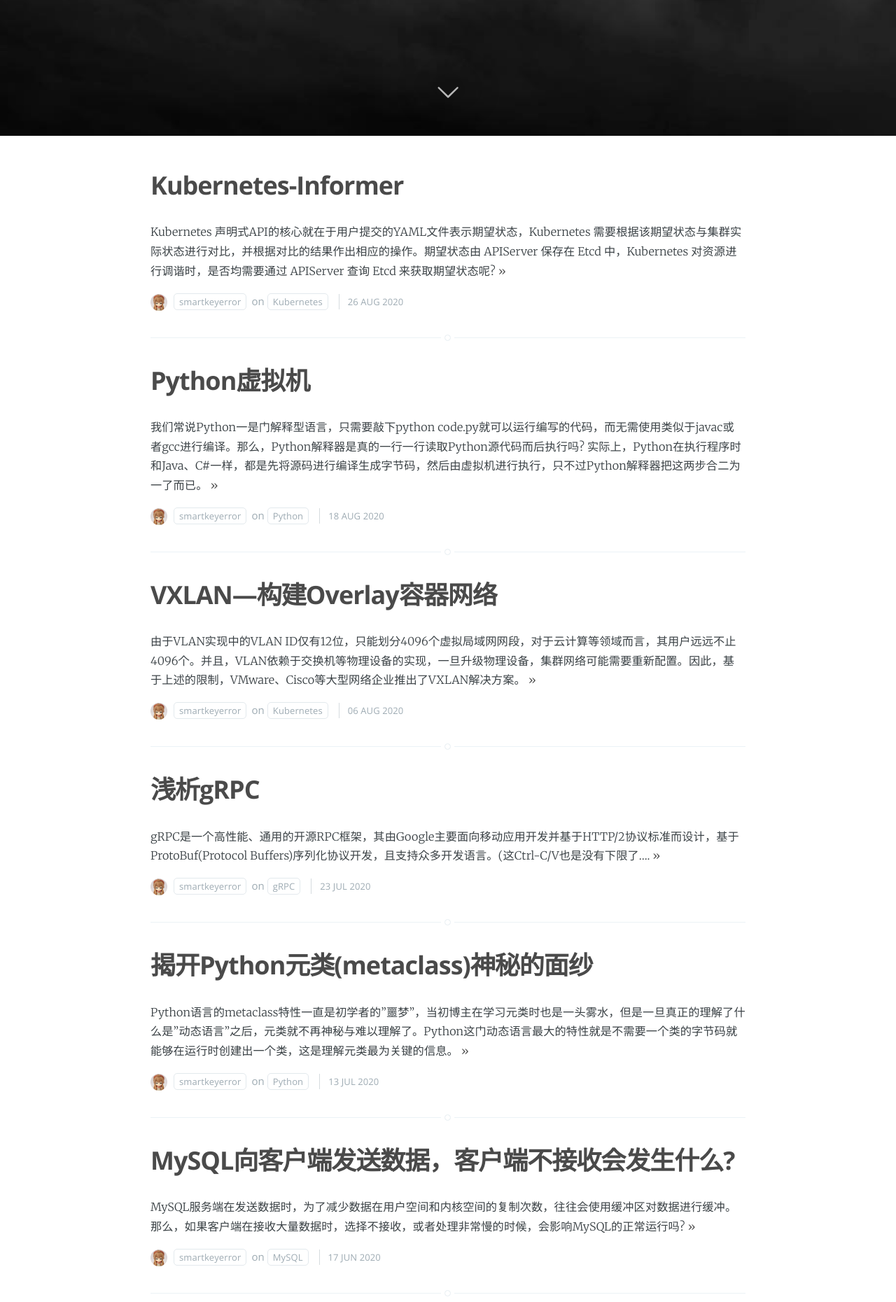
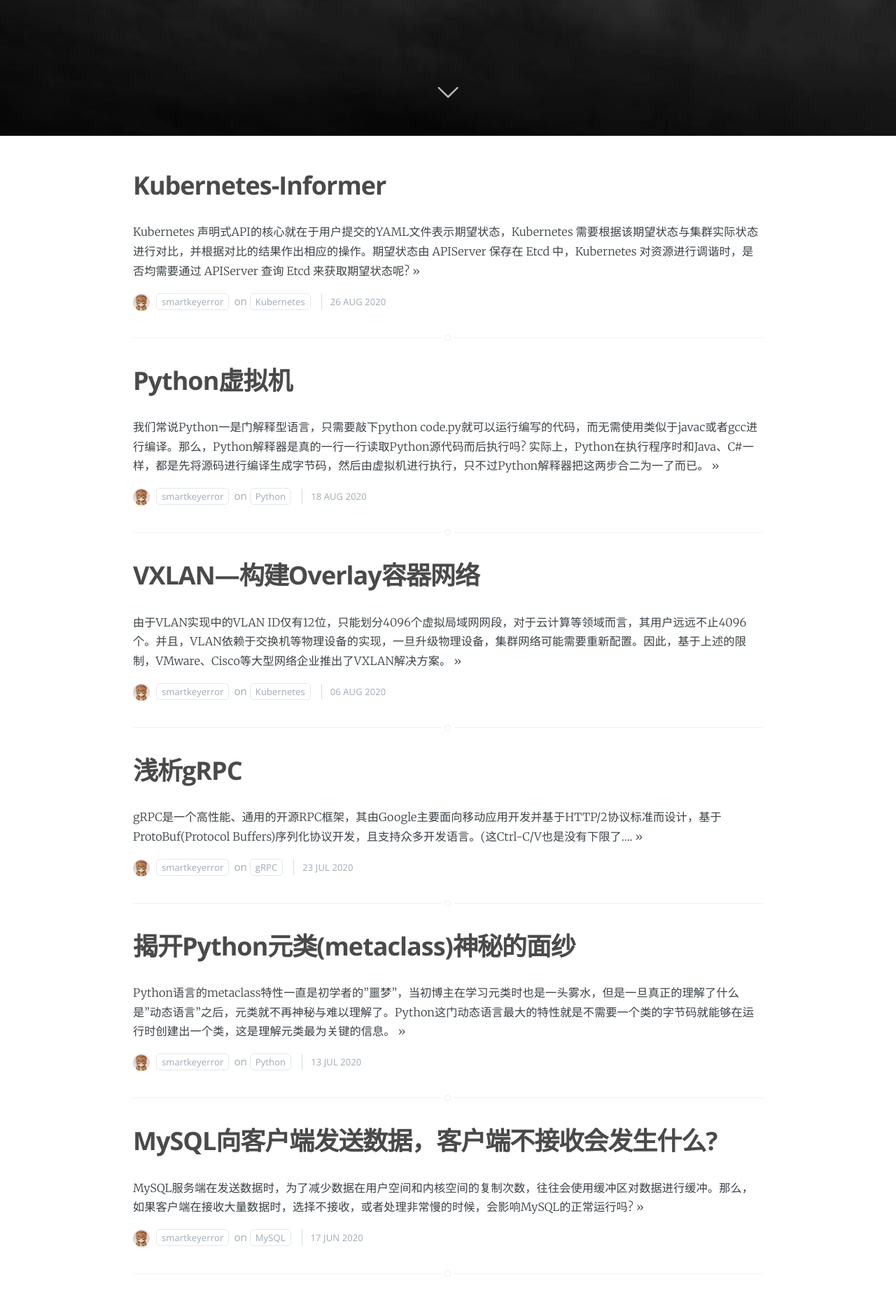
Before and after one commit to SmartKeyerror/Mario, a Jekyll site: the page built from index.html, in a window 1280 px wide. Shown: the part 706-2566 px from the top of the page at 70% size. Built offline with Jekyll 4.4.1, drawn with Linux system fonts in a browser that asks for light colours; nearby versions of some CDN libraries; the list of posts is cut into pages by our own code.

Commit message:
:alembic: update max-width

```diff
--- a/assets/css/screen.css
+++ b/assets/css/screen.css
@@ -997,7 +997,7 @@ body.nav-opened .nav {
 .post {
     position: relative;
     width: 100%;
-    max-width: 850px;
+    max-width: 900px;
     margin: 4rem auto;
     padding-bottom: 4rem;
     border-bottom: #EBF2F6 1px solid;
```
